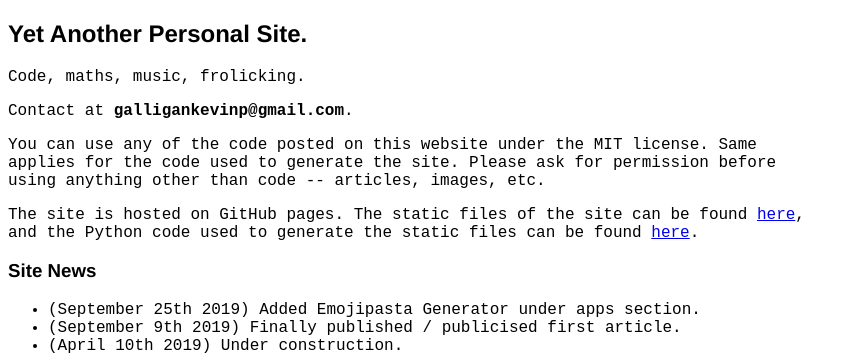
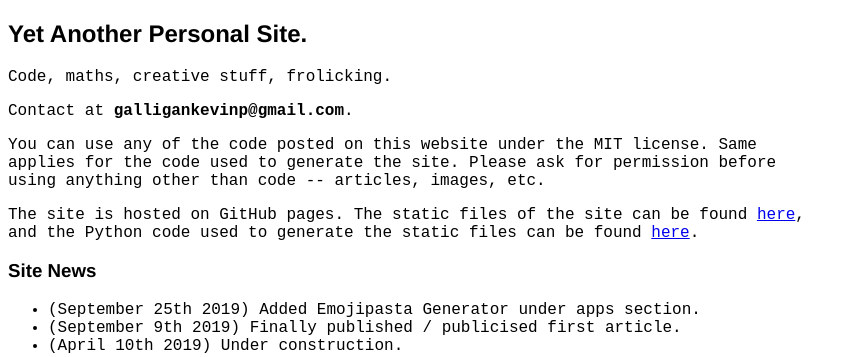
Before and after one commit to Kevinpgalligan/KevingalWebsite, a Flask app: page / in a window 1280 px wide. Shown: the part 98-455 px from the top of the page, without its empty margins (0-856 px from the left). Run offline with Flask 2, Linux system fonts and the light colour scheme.

Commit message:
Tweak to line on homepage.

```diff
--- a/templates/index.html
+++ b/templates/index.html
@@ -4,7 +4,7 @@
 {% block content %}
 <h2>Yet Another Personal Site.</h2>
 
-<p>Code, maths, music, frolicking.</p>
+<p>Code, maths, creative stuff, frolicking.</p>
 
 <p>Contact at <b>galligankevinp@gmail.com</b>.</p>
 
```
